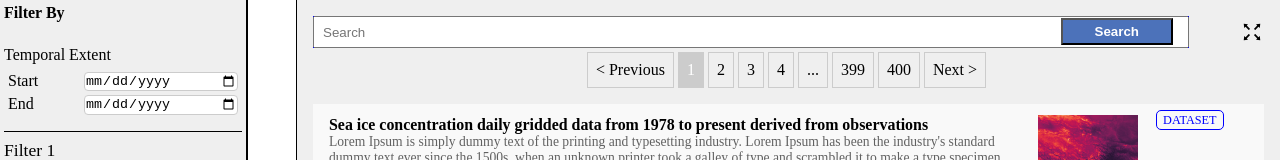
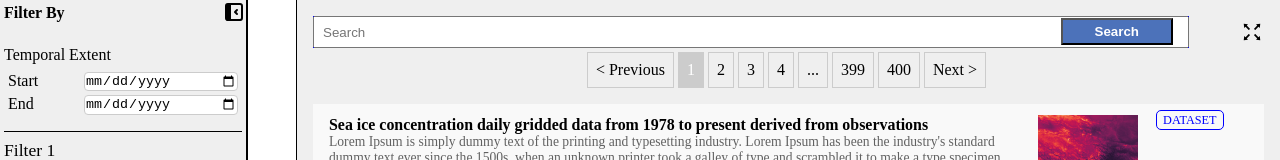
Before and after one commit to EO-DataHub/eodhp-resource-catalogue-ui, a React (Vite) app: page / in a window 1280 px wide. Shown: the top 160 px of the page. Built offline with nearby package versions, Linux system fonts and the light colour scheme.

Commit message:
Add collapsable sidebar

```diff
--- a/src/App.tsx
+++ b/src/App.tsx
@@ -1,17 +1,33 @@
 import { Navigate, Route, Routes } from "react-router-dom";
-
+import { useState } from "react";
 import MapViewer from "./pages/MapViewer";
 import DataCatalogue from "./pages/DataCatalogue";
 import React from "react";
 import FilterSidebar from "./components/FilterSidebar";
+import { TbLayoutSidebarRightCollapseFilled } from "react-icons/tb";
 
 const App: React.FC = () => {
+  const [isFilterOpen, setIsFilterOpen] = useState(true);
   return (
     <>
       <div className="main">
-        <div className="left-sidebar-container">
-          <FilterSidebar />
+
+        <div className={`left-sidebar-container ${isFilterOpen ? "left-sidebar-container-open" : "left-sidebar-container-closed"}`}>
+          <FilterSidebar
+            isFilterOpen={isFilterOpen}
+            setIsFilterOpen={setIsFilterOpen}
+          />
         </div>
+        {
+          !isFilterOpen && (
+            <div className="filter-collapse-open"
+              onClick={() => setIsFilterOpen(!isFilterOpen)}
+            >
+              <TbLayoutSidebarRightCollapseFilled />
+            </div>
+          )
+        }
+
 
         <div className="main-content-container">
           <DataCatalogue />
--- a/src/components/FilterSidebar/index.tsx
+++ b/src/components/FilterSidebar/index.tsx
@@ -1,12 +1,12 @@
-import { useContext } from "react";
+import { useContext, useState } from "react";
 import MultiSelectFilter from "./components/MultiSelectFilter";
 import TemporalFilter from "./components/TemporalFilter";
 import './styles.scss'
 import { FilterContext } from "@/context/FilterContext";
 import { FilterData } from "@/context/FilterContext/types";
+import { TbLayoutSidebarLeftCollapseFilled } from "react-icons/tb";
 
-
-const FilterSidebar: React.FC = (): React.ReactNode => {
+const FilterSidebar: React.FC = ({ isFilterOpen, setIsFilterOpen }): React.ReactNode => {
   const { state } = useContext(FilterContext);
   const { filterOptions: filterOptions } = state;
 
@@ -23,7 +23,8 @@ const FilterSidebar: React.FC = (): React.ReactNode => {
   }
 
   return (
-    <div className="filter-sidebar">
+    <>
+      <div className={`filter-sidebar`}>
         <div className="filter-header">
           <h4>Filter By</h4>
         </div>
@@ -41,6 +42,13 @@ const FilterSidebar: React.FC = (): React.ReactNode => {
         </div>
 
       </div>
+
+      <div className="filter-collapse-close"
+        onClick={() => setIsFilterOpen(!isFilterOpen)}
+      >
+        <TbLayoutSidebarLeftCollapseFilled />
+      </div>
+    </>
   );
 
 };
--- a/src/components/FilterSidebar/styles.scss
+++ b/src/components/FilterSidebar/styles.scss
@@ -30,5 +30,33 @@
       cursor: pointer;
     }
   }
+}
 
+.filter-collapse-close {
+  position: absolute;
+  top: 0;
+  right: 0;
+  font-size: 1.5rem;
+  cursor: pointer;
 }
+
+.filter-collapse-open {
+  position: absolute;
+  top: 0;
+  left: 5px;
+  font-size: 1.5rem;
+  cursor: pointer;
+  animation: fadeIn 1s;
+}
+
+@keyframes fadeIn {
+  0% {
+    opacity: 0;
+  }
+  50% {
+    opacity: 0;
+  }
+  100% {
+    opacity: 1;
+  }
+}
--- a/src/index.scss
+++ b/src/index.scss
@@ -15,6 +15,12 @@
     flex: 1;
     border-right: 2px solid black;
     max-width: 300px;
+    transition: max-width 0.5s;
+
+    &-closed {
+      max-width: 0;
+      overflow: hidden;
+    }
   }
 
   .main-content-container {
```
Lines whose indentation alone changed are shown as unchanged.
